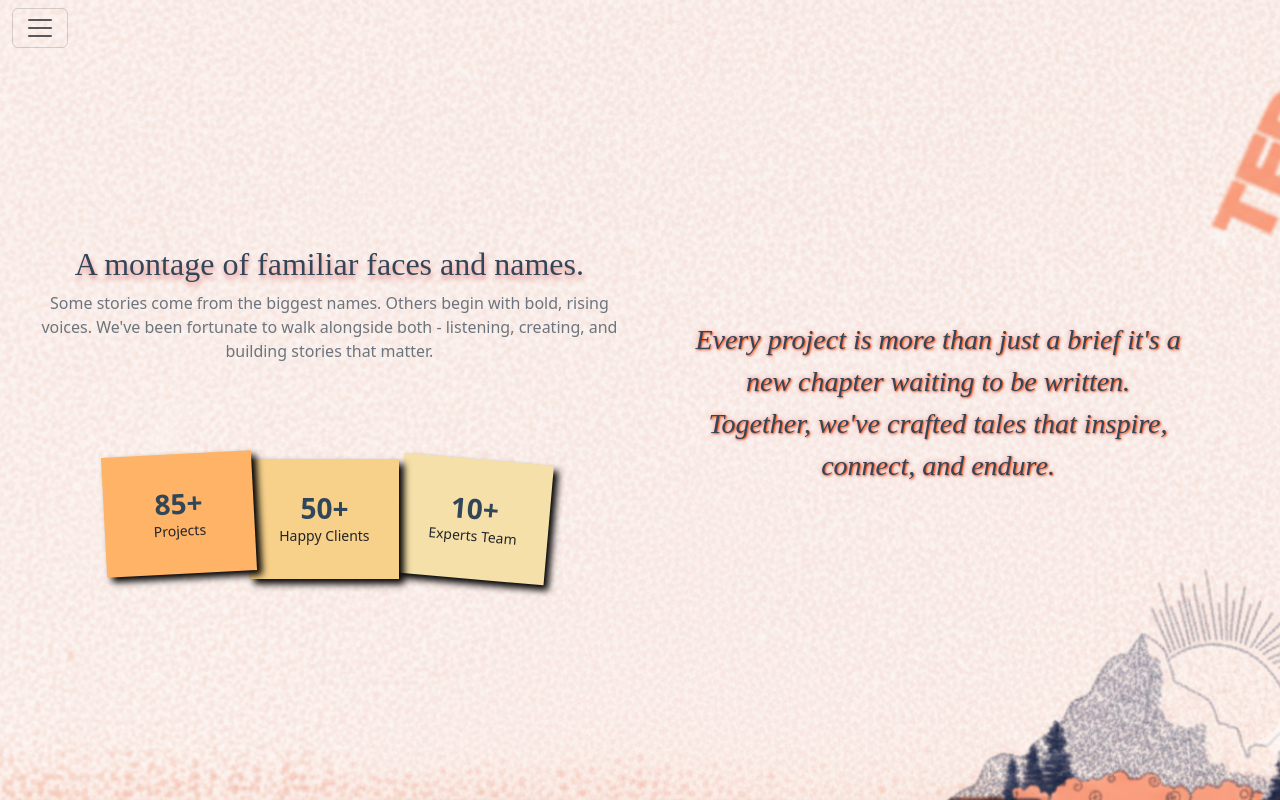
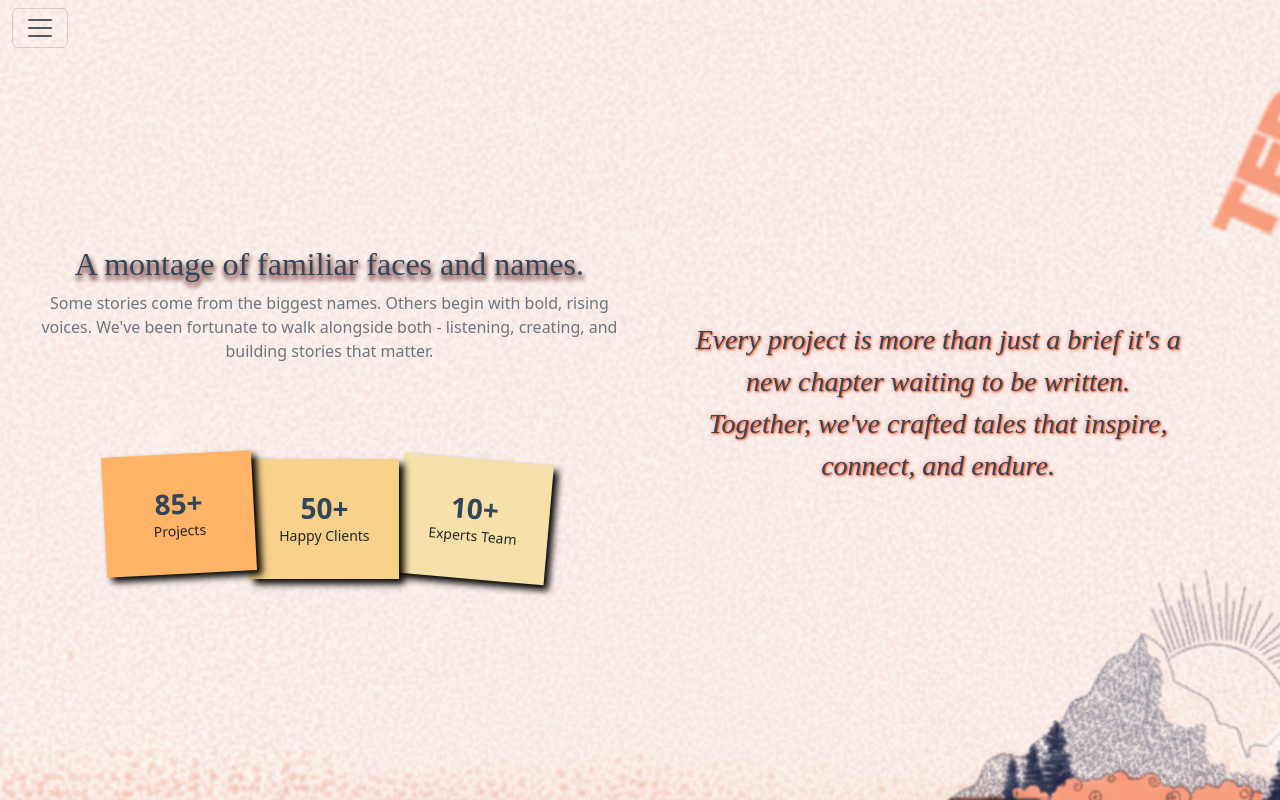
Before and after one commit to Nehasingh2504/React-website, a React (Vite) app: page /about in a window 1280 px wide. Built offline with nearby package versions, Linux system fonts and the light colour scheme.

Commit message:
Update AboutPage.jsx
Updated text shadow style for the heading in AboutPage.

```diff
--- a/src/my_components/AboutPage.jsx
+++ b/src/my_components/AboutPage.jsx
@@ -16,7 +16,7 @@ function AboutPage() {
 
             {/* Left */}
             <div className=" col-lg-6 col-md-6 pt-4">
-              <h2 className="text-center " style={{ color: '#32465a', fontFamily: 'cursive', textShadow: '1px 4px 5px #e58b88ff' }}>
+              <h2 className="text-center " style={{ color: '#32465a', fontFamily: 'cursive', textShadow: '1px 4px 5px #e58b88ff,1px 4px 5px black ' }}>
                 A montage of familiar faces and names.
               </h2>
 
```
